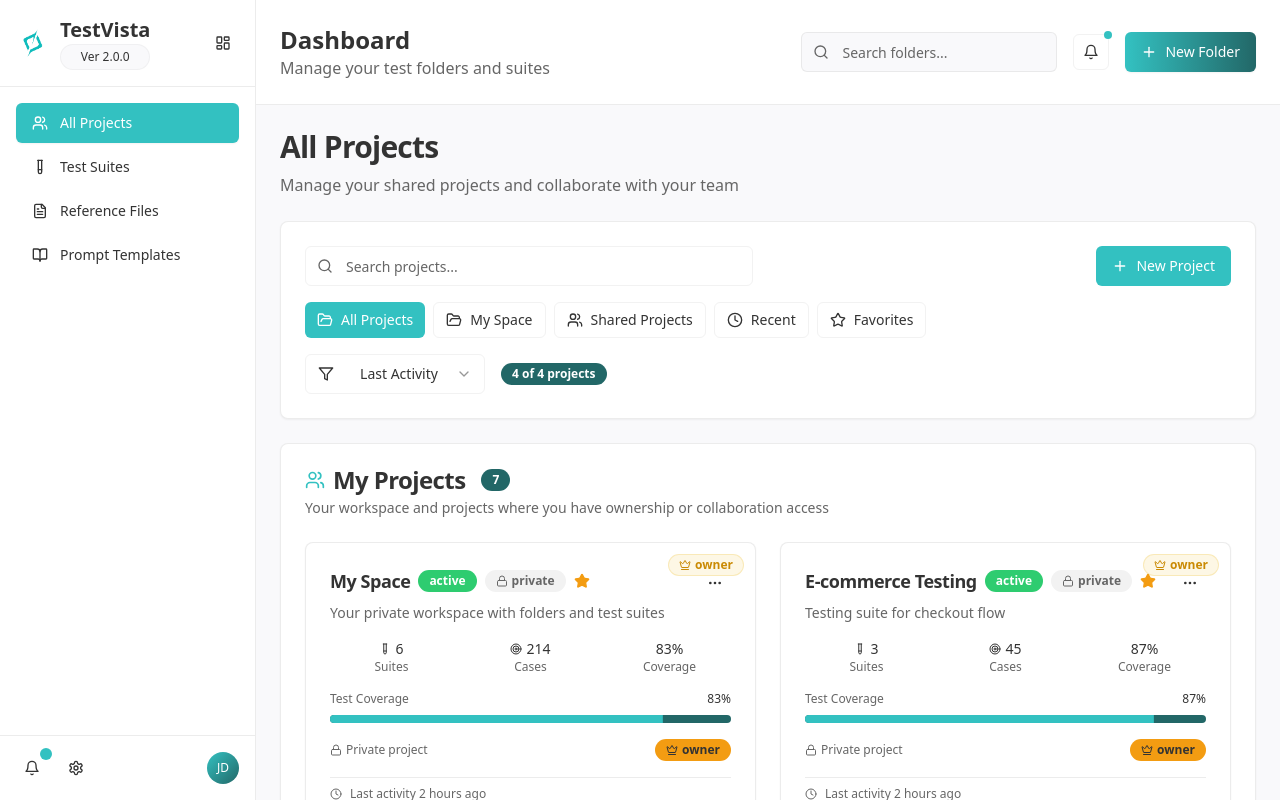
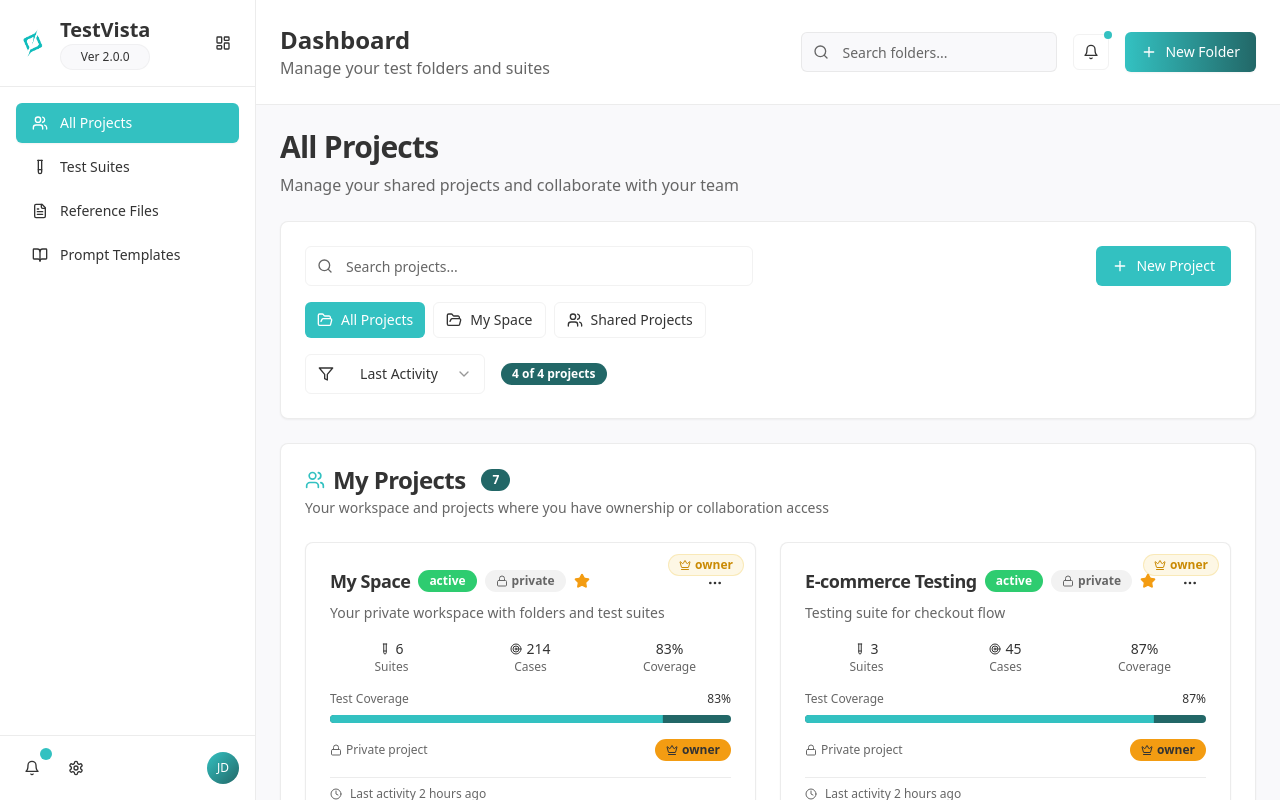
Before and after one commit to GrandPurpleOcelot/testvista-v2, a React (Vite) app: page /projects in a window 1280 px wide. Built offline with nearby package versions, Linux system fonts and the light colour scheme.

Commit message:
Remove Recent and Favorites filters
Remove the "Recent" and "Favorites" filter options from the project filters component.

```diff
--- a/src/components/project/project-filters.tsx
+++ b/src/components/project/project-filters.tsx
@@ -45,9 +45,7 @@ export function ProjectFilters({
   const filterOptions = [
     { value: 'all' as ProjectFilter, label: 'All Projects', icon: FolderOpen },
     { value: 'my-projects' as ProjectFilter, label: 'My Space', icon: FolderOpen },
-    { value: 'shared-projects' as ProjectFilter, label: 'Shared Projects', icon: Users },
-    { value: 'recent' as ProjectFilter, label: 'Recent', icon: Clock },
-    { value: 'favorites' as ProjectFilter, label: 'Favorites', icon: Star }
+    { value: 'shared-projects' as ProjectFilter, label: 'Shared Projects', icon: Users }
   ];
 
   const sortOptions = [
```
